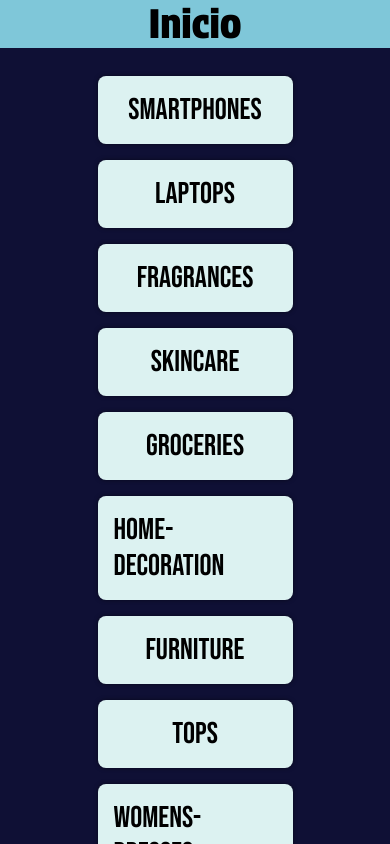
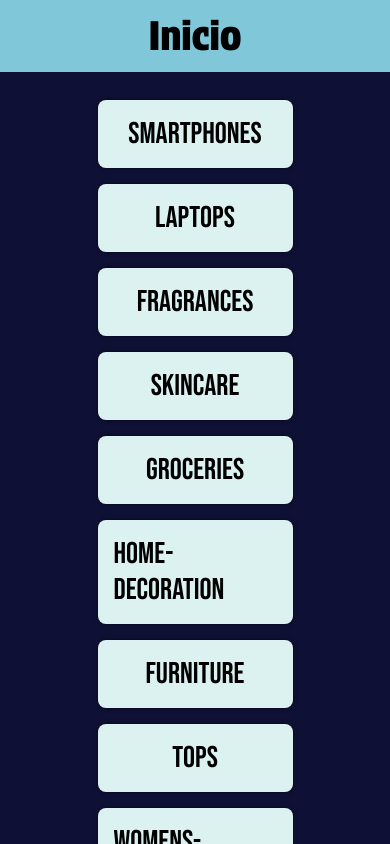
Before and after one commit to AlegreEmanuel/Desarrollo-de-apps-61300, a React Native app: screen / in a window 390 px wide. Shown: the top 844 px of the page. Built offline with nearby package versions, Linux system fonts and the light colour scheme.

Commit message:
desafio3.1

```diff
--- a/src/components/Header.jsx
+++ b/src/components/Header.jsx
@@ -19,7 +19,8 @@ const styles = StyleSheet.create({
         backgroundColor: colors.blue_200,
         width: '100%',
         alignItems: 'center',
-        justifyContent: 'center'
+        justifyContent: 'center',
+        paddingVertical:12,
 
     },
 
--- a/src/screens/ItemListCategory.jsx
+++ b/src/screens/ItemListCategory.jsx
@@ -61,7 +61,7 @@ const styles = StyleSheet.create({
         alignItems: 'center',
         justifyContent: 'space-between',
         paddingRight: '2%',
-        height: '7%',
+
 
 
 
```
